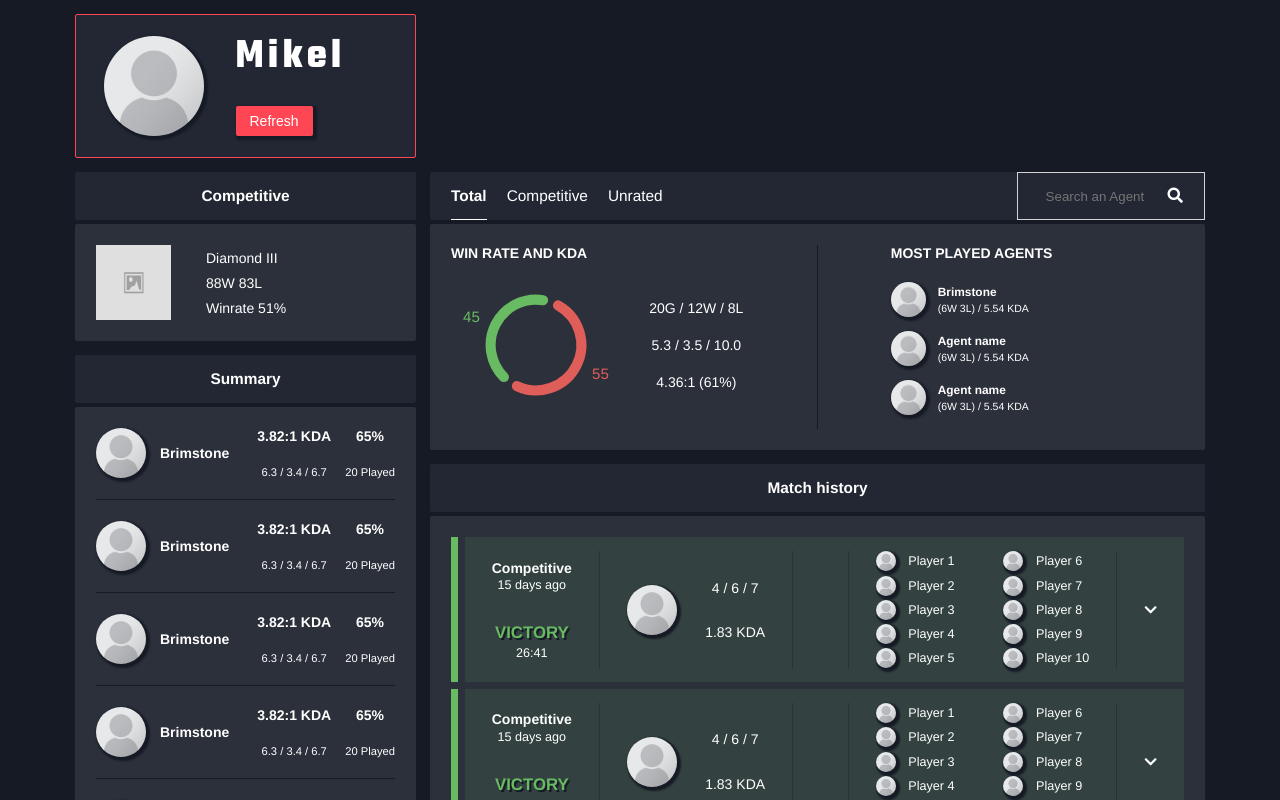
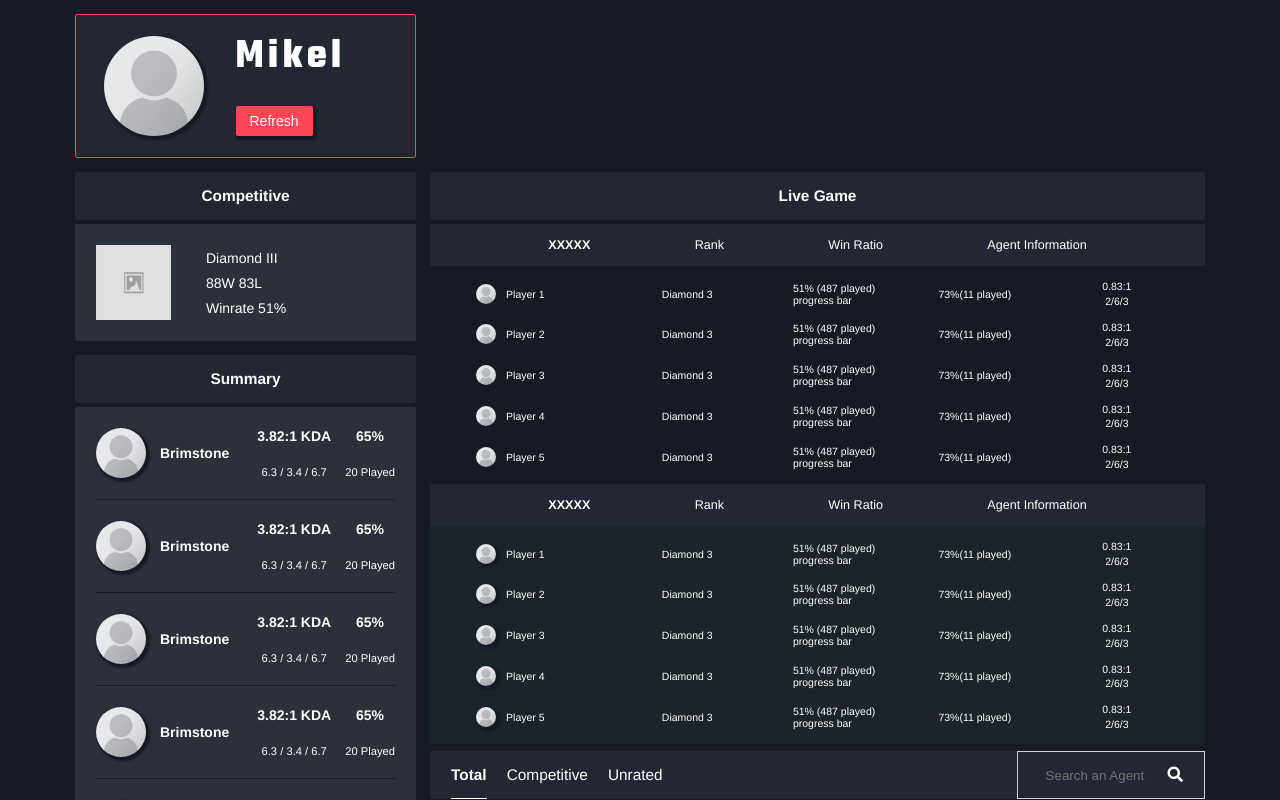
Before and after one commit to bobaec/valostats, a React (Create React App) app: page /player in a window 1280 px wide. Shown: the top 800 px of the page. Built offline with nearby package versions, Linux system fonts and the light colour scheme.

Commit message:
temp commit

```diff
--- /dev/null
+++ b/src/components/playerComponents/LiveGame/LiveGame.jsx
@@ -0,0 +1,35 @@
+import React from 'react';
+import LiveGameItem from './LiveGameItem';
+import './LiveGame.scss';
+
+export default function LiveGame({ matchResult }) {
+  const headerItems = ['Rank', 'Win Ratio', 'Agent Information'].map((item) => (
+    <span className='header-item'>{item}</span>
+  ));
+
+  const playerItems = ['Player 1', 'Player 2', 'Player 3', 'Player 4', 'Player 5'].map((player) => (
+    <LiveGameItem player={player} />
+  ));
+
+  return (
+    <>
+      <div className='default-container header-container '>Live Game</div>
+      <div className='match-details-container live-game-container'>
+        <div className='match-header'>
+          <span className={`header-item match-result`}>xxxxx</span>
+          {headerItems}
+        </div>
+        <div className={`team-container ${matchResult}`}>
+          <div className='team-inner-container'>{playerItems}</div>
+        </div>
+        <div className='match-header'>
+          <span className={`header-item match-result`}>xxxxx</span>
+          {headerItems}
+        </div>
+        <div className={`team-container ${matchResult === 'victory' ? 'defeat' : 'victory'}`}>
+          <div className='team-inner-container'>{playerItems}</div>
+        </div>
+      </div>
+    </>
+  );
+}
--- /dev/null
+++ b/src/components/playerComponents/LiveGame/LiveGame.scss
@@ -0,0 +1,18 @@
+.match-details-container.live-game-container {
+  .match-header {
+    .header-item {
+      min-width: unset;
+      width: unset;
+    }
+
+    .match-result {
+      width: unset;
+      min-width: unset;
+    }
+  }
+}
+
+.player-winrate {
+  display: flex;
+  flex-direction: column;
+}
--- /dev/null
+++ b/src/components/playerComponents/LiveGame/LiveGameItem.jsx
@@ -0,0 +1,25 @@
+import React from 'react';
+
+export default function LiveGameItem({ player }) {
+  return (
+    <div className='team-player'>
+      <div className='player-container'>
+        <img className='hero-icon small' src='portraitPlaceholder.png' alt='' />
+        <span className='player-name'>{player}</span>
+      </div>
+      <span className='player-rank'>Diamond 3</span>
+      <div className='player-winrate'>
+        <span className='player-winrate-percent'>51% (487 played)</span>
+        <span className='player-winrate-bar'>progress bar</span>
+      </div>
+      <div className='player-winrate-by-agent'>
+        <span className='player-winrate-by-agent-percent'>73%</span>
+        <span className='player-by-agent-games-played'>(11 played)</span>
+      </div>
+      <div className='player-kda'>
+        <span className='player-kda-summary'>0.83:1</span>
+        <span className='player-kda-breakdown'>2/6/3</span>
+      </div>
+    </div>
+  );
+}
--- a/src/components/playerComponents/MatchDetails.jsx
+++ b/src/components/playerComponents/MatchDetails.jsx
@@ -18,7 +18,7 @@ export default function MatchDetails({ matchResult }) {
   ));
 
   return (
-    <div>
+    <>
       <div className='match-details-container'>
         <div className='match-header'>
           <span className={`header-item match-result ${matchResult}`}>{matchResult}</span>
@@ -37,6 +37,6 @@ export default function MatchDetails({ matchResult }) {
           <div className='team-inner-container'>{playerItems}</div>
         </div>
       </div>
-    </div>
+    </>
   );
 }
--- a/src/components/playerComponents/MatchDetails.scss
+++ b/src/components/playerComponents/MatchDetails.scss
@@ -2,6 +2,11 @@
 
 .match-details-container {
   font-size: 0.75rem;
+  margin-bottom: 0.5rem;
+
+  &:last-of-type {
+    margin-bottom: 0;
+  }
 
   .match-header {
     font-size: 1rem;
@@ -40,11 +45,6 @@
 
   .team-container {
     padding: 1rem;
-    // background: $victory-background-fadded;
-
-    &:last-child {
-      margin-bottom: 0.5rem;
-    }
 
     .team-inner-container {
       display: flex;
--- a/src/components/playerComponents/Player.jsx
+++ b/src/components/playerComponents/Player.jsx
@@ -5,6 +5,7 @@ import Rank from './Rank';
 import HistoryOverview from './HistoryOverview';
 import MatchHistory from './MatchHistory';
 import SummaryByAgent from './SummaryByAgent';
+import LiveGame from './LiveGame/LiveGame';
 
 export default function Player() {
   return (
@@ -18,6 +19,7 @@ export default function Player() {
               <SummaryByAgent />
             </div>
             <div className='data-container'>
+              <LiveGame />
               <HistoryOverview />
               <MatchHistory />
             </div>
```
